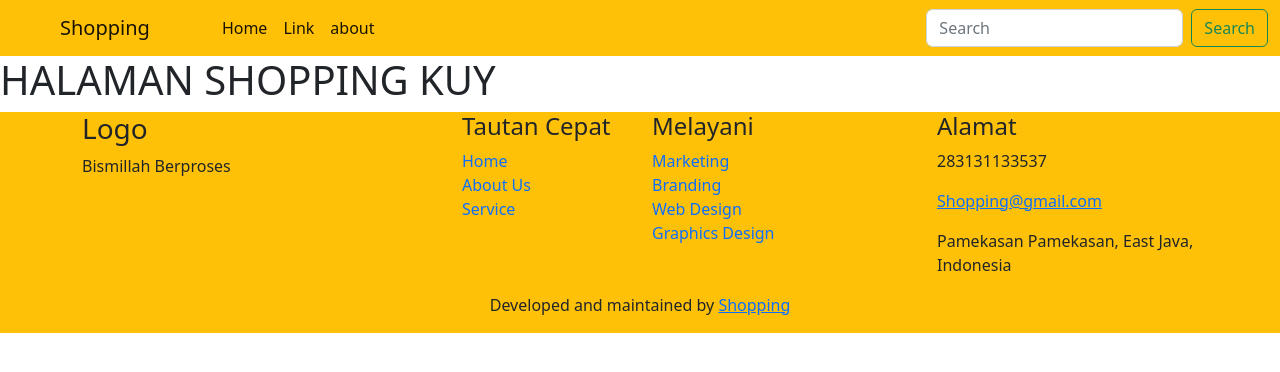
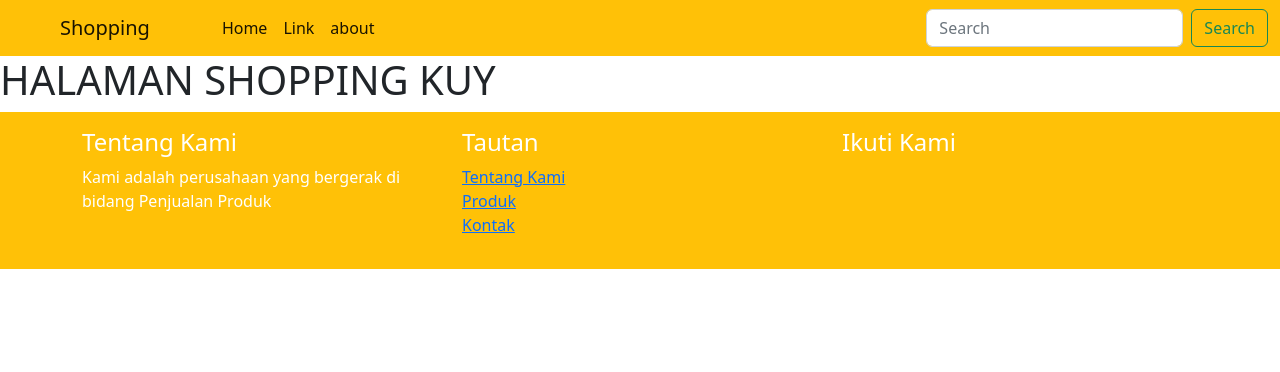
Before and after one commit to faizahkuratulainie/tugas_uas_3, a Django app: page /shopingkuy/ in a window 1280 px wide. Shown: the top 372 px of the page. Run offline with Django 4.2, Linux system fonts and the light colour scheme; some libraries are stand-ins or nearby versions.

```diff
--- a/templates/index.html
+++ b/templates/index.html
@@ -40,79 +40,35 @@
     {% block content %}
     {% endblock  %}
       <!-- Footer -->
-            <!-- footer -->
-            <footer class="bg-warning">
+      <footer class="bg-warning text-white py-3">
         <div class="container">
           <div class="row">
-                  <div class="col-xl-3 col-lg-4 col-md-6">
-                    <div>
-                      <h3>Logo</h3>
-                      <p class="mb-30 footer-desc">Bismillah Berproses</p>
+            <div class="col-md-4">
+              <h4>Tentang Kami</h4>
+              <p>Kami adalah perusahaan yang bergerak di bidang Penjualan Produk
+
+              </p>
             </div>
-                  </div>
-                  <div class="col-xl-2 offset-xl-1 col-lg-2 col-md-6">
-                    <div class="">
-                      <h4>Tautan Cepat</h4>
+            <div class="col-md-4">
+              <h4>Tautan</h4>
               <ul class="list-unstyled">
-                        <li>
-                          <a href="#" class="text-decoration-none">Home</a>
-                        </li>
-                        <li>
-                          <a href="#" class="text-decoration-none">About Us</a>
-                        </li>
-                        <li>
-                          <a href="#" class="text-decoration-none">Service</a>
-                        </li>
+                <li><a href="#">Tentang Kami</a></li>
+                <li><a href="#">Produk</a></li>
+                <li><a href="#">Kontak</a></li>
               </ul>
             </div>
-                  </div>
-                  <div class="col-xl-3 col-lg-3 col-md-6">
-                    <div>
-                      <h4>Melayani</h4>
-                      <ul class="list-unstyled">
-                        <li>
-                          <a href="#" class="text-decoration-none">Marketing</a>
-                        </li>
-                        <li>
-                          <a href="#" class="text-decoration-none">Branding</a>
-                        </li>
-                        <li>
-                          <a href="#" class="text-decoration-none">Web Design</a>
-                        </li>
-                        <li>
-                          <a href="#" class="text-decoration-none">Graphics Design</a>
-                        </li>
-                      </ul>
-                    </div>
-                  </div>
-                  <div class="col-xl-3 col-lg-3 col-md-6">
-                    <div>
-                      <h4>Alamat</h4>
-                      <ul class="list-unstyled">
-                        <li>
-                          <p>283131133537</p>
-                        </li>
-                        <li>
-                          <p><a href="#">Shopping@gmail.com</a>
-                          </p>
-                        </li>
-                        <li>
-                          <p>Pamekasan
-                           Pamekasan, East Java, Indonesia</p>
-                        </li>
+            <div class="col-md-4">
+              <h4>Ikuti Kami</h4>
+              <ul class="list-inline">
+                <li class="list-inline-item"><a href="#"><i class="fab fa-facebook-square fa-2x"></i></a></li>
+                <li class="list-inline-item"><a href="#"><i class="fab fa-twitter-square fa-2x"></i></a></li>
+                <li class="list-inline-item"><a href="#"><i class="fab fa-instagram fa-2x"></i></a></li>
               </ul>
             </div>
           </div>
         </div>
-                <div class="d-flex justify-content-center">
+      </footer>
 
-                  <div class="copyright">
-                    <p>Developed and maintained by <a href="#" target="_blank">Shopping</a></p>
-                  </div>
-                </div>
-              </div>
-            </footer>
-            <!-- EndFooter -->
       <!-- EndFooter -->
 </body>
 </html>
```
Lines whose indentation alone changed are shown as unchanged.
